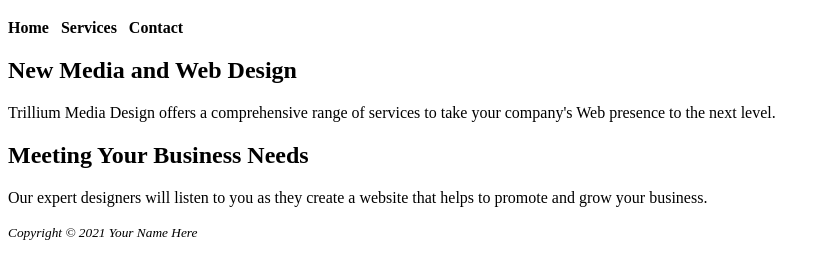
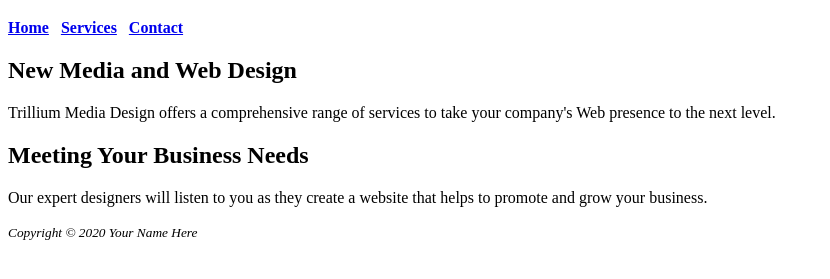
Before and after one commit to vglezman/Chap2links, a plain HTML site: page index.html in a window 1280 px wide. Shown: the part 61-340 px from the top of the page, without its empty margins (0-830 px from the left). Drawn offline with Linux system fonts and the light colour scheme.

Commit message:
Update index.html

```diff
--- a/index.html
+++ b/index.html
@@ -9,7 +9,10 @@
   <h1>Trillium Media Design</h1>
 </header>
 <nav>
-  <b>Home &nbsp; Services &nbsp; Contact</b>
+  <b><a href="index.html">Home</a> &nbsp;
+     <a href="services.html">Services</a> &nbsp;
+	 <a href="contact.html">Contact</a>
+  </b>
 </nav>
 <main>
  <h2>New Media and Web Design</h2>
@@ -18,7 +21,7 @@
  <p>Our expert designers will listen to you as they create a website that helps to promote and grow your business.</p>
 </main>
 <footer>
-  <small><i>Copyright &copy; 2021 Your Name Here</i></small>
+  <small><i>Copyright &copy; 2020 Your Name Here</i></small>
 </footer>
 </body>
 </html>
```
